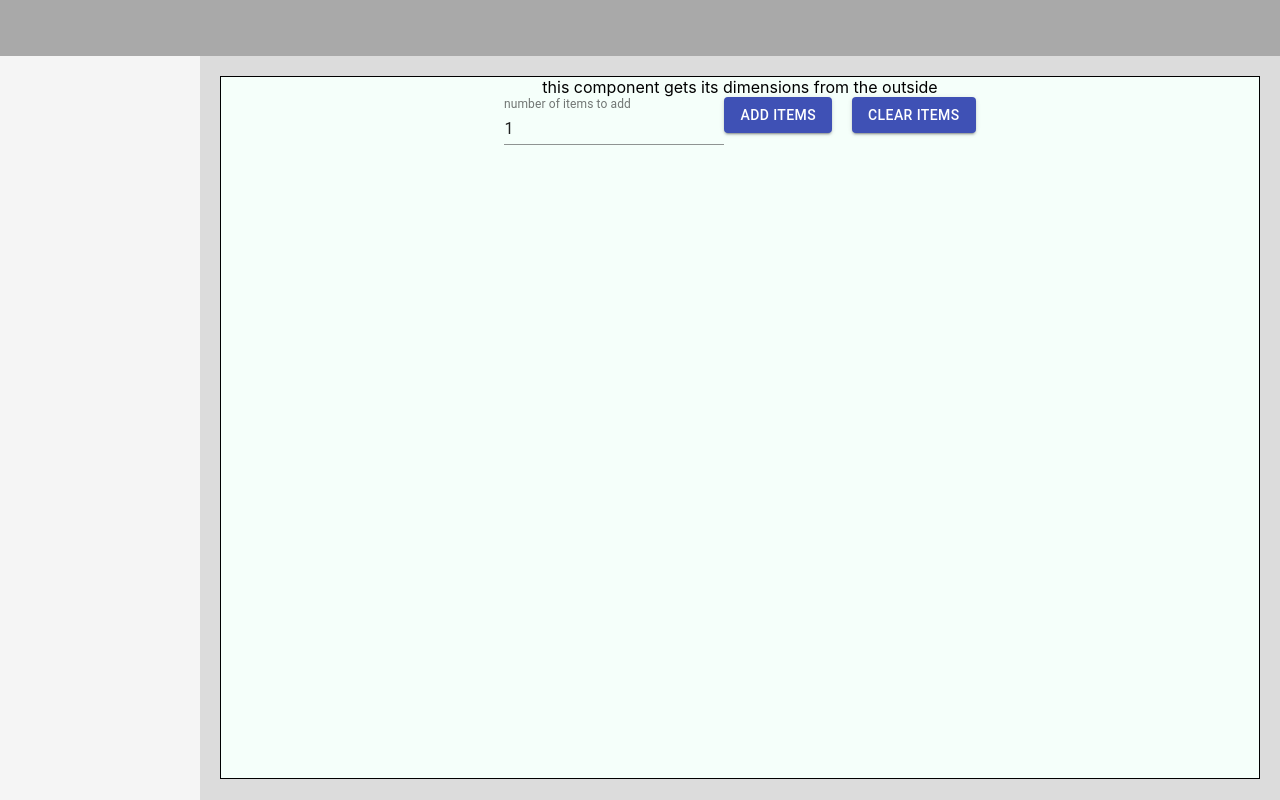
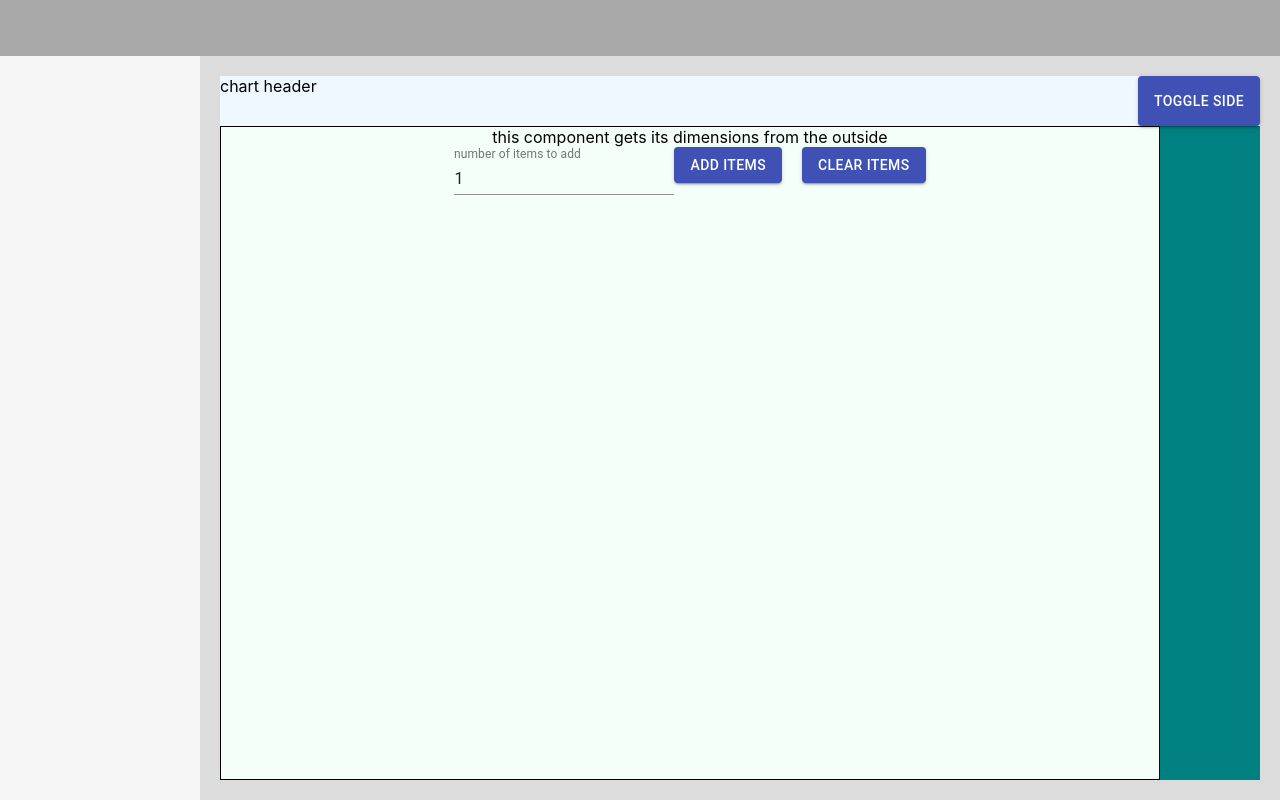
Before and after one commit to danikenan/layout-wd-06072020, a React (Create React App) app: page / in a window 1280 px wide. Built offline with nearby package versions, Linux system fonts and the light colour scheme.

Commit message:
add chart side

```diff
--- a/src/Components/Content.js
+++ b/src/Components/Content.js
@@ -3,43 +3,74 @@ import { makeStyles } from "@material-ui/core/styles";
 import ExtraChart from "./ExtraChart";
 import InnerControls from "./InnerControls";
 import { withResizeDetector } from "react-resize-detector";
+import { Button } from "@material-ui/core";
 
 const margin = 20;
+const initialSideWidth = 100;
 const useStyles = makeStyles((theme) => ({
   contentRoot: {
     padding: margin,
     flex: 1,
     boxSizing: "border-box"
   },
+  mainChartWrapper: {
+    display: "flex",
+    flexDirection: "column"
+  },
+  mainChartInnerWrapper: {
+    display: "flex"
+  },
+  chartHeader: {
+    height: 50,
+    backgroundColor: "aliceblue",
+    display: "flex",
+    flexDirection: "row",
+    justifyContent: "space-between",
+    flexWrap: "wrap"
+  },
   mainChart: {
     backgroundColor: "mintcream",
     border: 1,
     borderStyle: "solid",
     boxSizing: "border-box"
+  },
+  chartSide: {
+    width: initialSideWidth,
+    backgroundColor: "teal"
   }
-
-  // highSomething: {
-  //   height: 2000,
-  //   backgroundColor: "green"
-  // }
 }));
 
 const Content = ({ dimensions, onAddChart, width, outsideHeight }) => {
   const classes = useStyles({ dimensions });
+  const [sideWidth, setSideWidth] = useState(initialSideWidth);
 
   const [arrayToAdd, setArrayToAdd] = useState([]);
+  const [mainChartWidth, setMainChartWidth] = useState(width - sideWidth);
 
+  console.log(mainChartWidth);
   useEffect(() => {
     onAddChart();
   }, [arrayToAdd, onAddChart]);
 
+  useEffect(() => {
+    setMainChartWidth(width - sideWidth);
+  }, [width, sideWidth]);
+
   return (
     <div className={classes.contentRoot}>
+      <div className={classes.mainChartWrapper}>
+        <div className={classes.chartHeader}>
+          chart header
+          <Button color="primary" variant="contained">
+            toggle side
+          </Button>
+        </div>
+        <div className={classes.mainChartInnerWrapper}>
           <div
             className={classes.mainChart}
             style={{
-          width: width,
-          height: outsideHeight - margin * 2 - 1
+              width: mainChartWidth,
+              height: outsideHeight - margin * 2 - 50
             }}
           >
             <InnerControls
@@ -47,6 +78,9 @@ const Content = ({ dimensions, onAddChart, width, outsideHeight }) => {
                 setArrayToAdd(newArray);
               }}
             />
+          </div>
+          <div className={classes.chartSide} />
+        </div>
       </div>
       {arrayToAdd.map(() => (
         <ExtraChart />
--- a/src/Components/ExtraChart.js
+++ b/src/Components/ExtraChart.js
@@ -3,7 +3,7 @@ import { makeStyles } from "@material-ui/core/styles";
 
 const useStyles = makeStyles((theme) => ({
   root: {
-    backgroundColor: "teal",
+    backgroundColor: "slategray",
     height: 200,
     flex: 1,
     marginTop: 30
```
Lines whose indentation alone changed are shown as unchanged.
